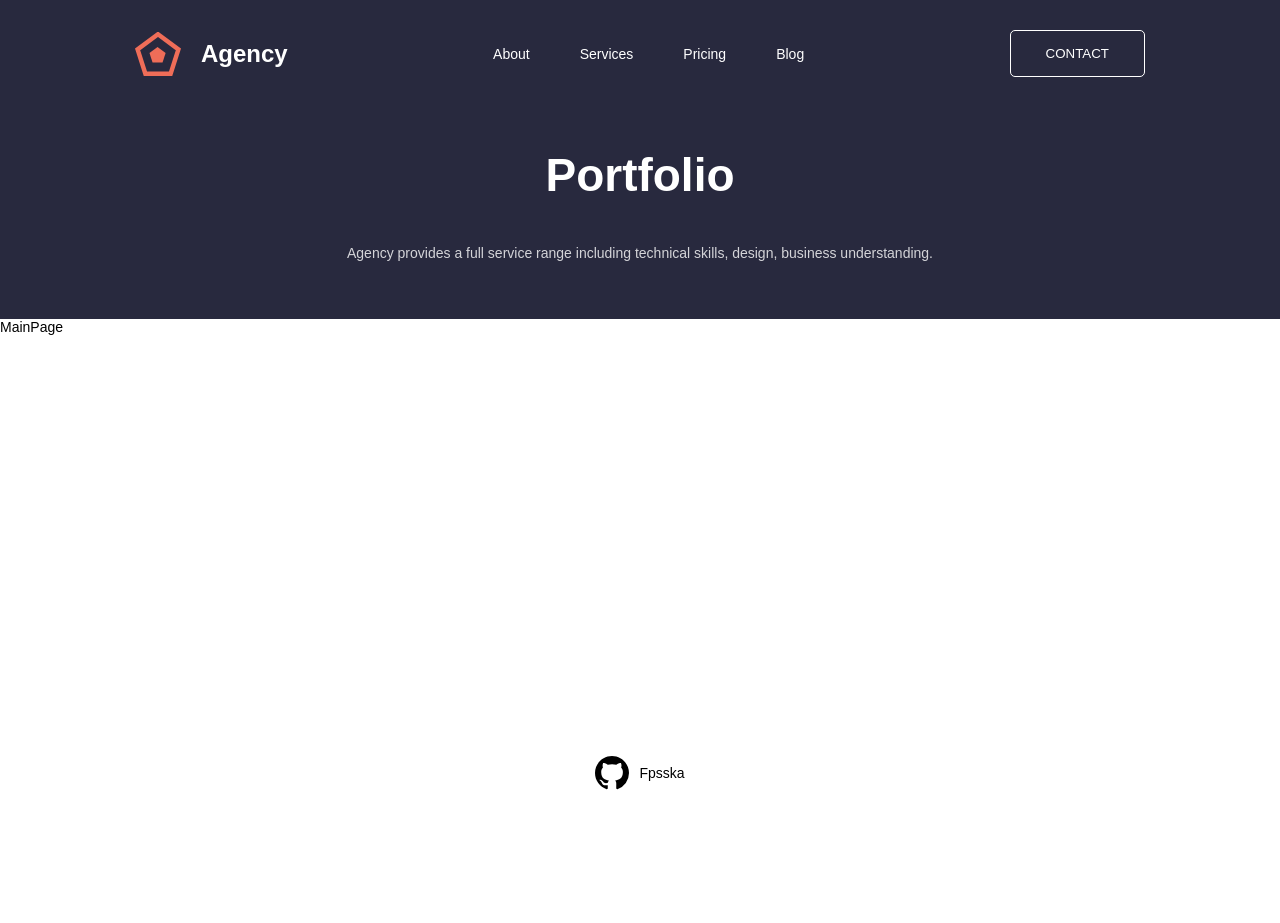
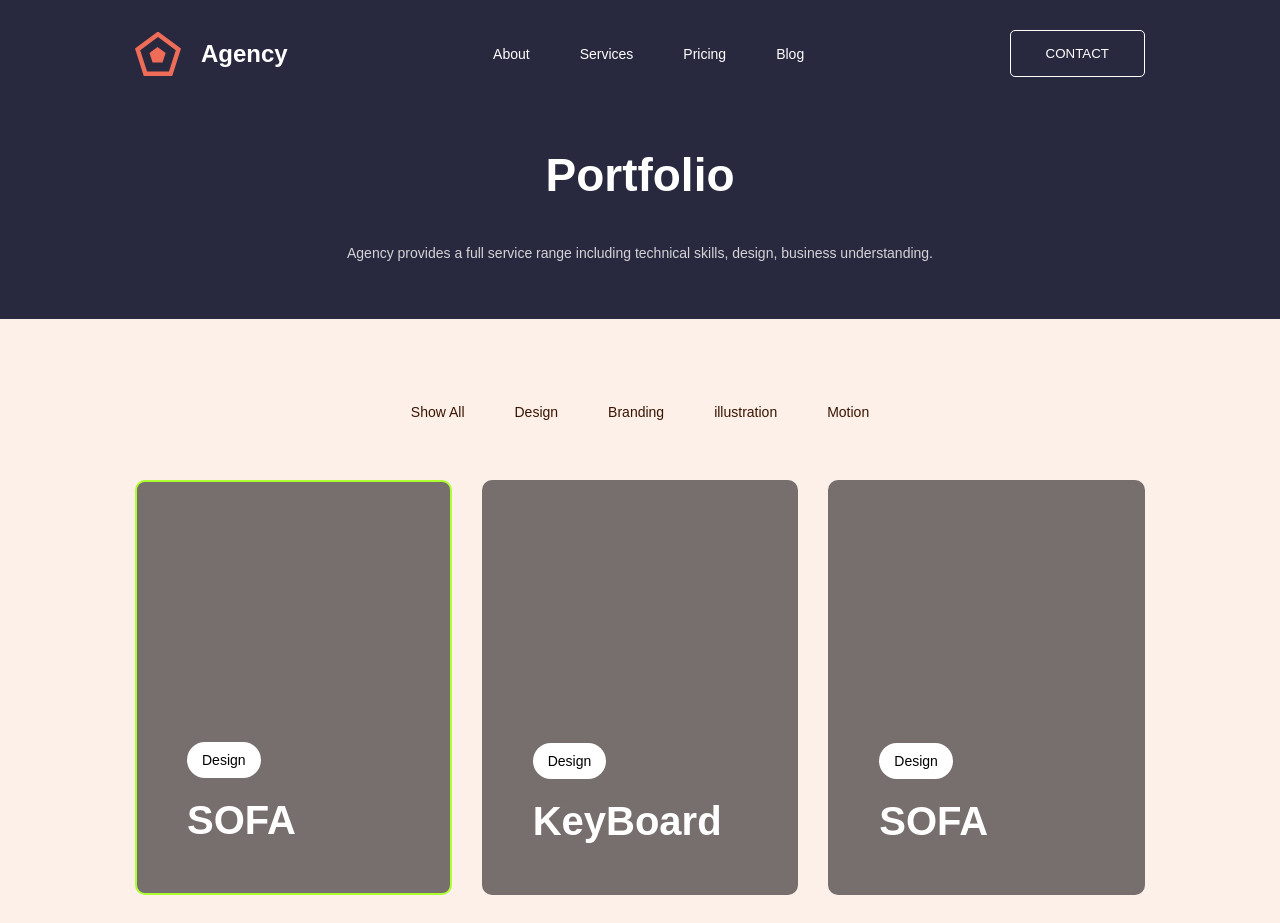
Before and after one commit to Fpsska/Agency-website, a React (Create React App) app: page / in a window 1280 px wide. Shown: the top 923 px of the page. Before the commit the page ends 800 px from the top, so only its background shows below. Built offline with nearby package versions, Linux system fonts and the light colour scheme.

Commit message:
feat: create Gallery component, use in MainPage.tsx, create HTML-structure if MainPage.tsx

```diff
--- a/src/assets/styles/_style.scss
+++ b/src/assets/styles/_style.scss
@@ -13,7 +13,6 @@ body {
     color: #000;
     margin: 0;
     padding: 0;
-    height: 100vh;
 }
 
 ul {
@@ -47,4 +46,6 @@ button {
 
 .main {
     flex: 1 0 auto;
+    padding: 0 135px;
+    background-color: #fdf0e9;
 }
--- /dev/null
+++ b/src/components/Gallery/Gallery.tsx
@@ -0,0 +1,68 @@
+import React from 'react';
+
+import './gallery.scss';
+
+// /. imports
+
+const Gallery: React.FC = () => {
+    return (
+        <div className="gallery__photos">
+            <div className="gallery__card card active">
+                <div className="card__information">
+                    <span className="card__tag">Design</span>
+                    <span className="card__name">SOFA</span>
+                </div>
+            </div>
+            <div className="gallery__card card">
+                <div className="card__information">
+                    <span className="card__tag">Design</span>
+                    <span className="card__name">KeyBoard</span>
+                </div>
+            </div>
+            <div className="gallery__card card">
+                <div className="card__information">
+                    <span className="card__tag">Design</span>
+                    <span className="card__name">SOFA</span>
+                </div>
+            </div>
+            <div className="gallery__card card">
+                <div className="card__information">
+                    <span className="card__tag">Design</span>
+                    <span className="card__name">SOFA</span>
+                </div>
+            </div>
+            <div className="gallery__card card">
+                <div className="card__information">
+                    <span className="card__tag">Design</span>
+                    <span className="card__name">SOFA</span>
+                </div>
+            </div>
+            <div className="gallery__card card">
+                <div className="card__information">
+                    <span className="card__tag">Design</span>
+                    <span className="card__name">SOFA</span>
+                </div>
+            </div>
+            <div className="gallery__card card">
+                <div className="card__information">
+                    <span className="card__tag">Design</span>
+                    <span className="card__name">SOFA</span>
+                </div>
+            </div>
+            <div className="gallery__card card">
+                <div className="card__information">
+                    <span className="card__tag">Design</span>
+                    <span className="card__name">SOFA</span>
+                </div>
+            </div>
+            <div className="gallery__card card">
+                <div className="card__information">
+                    <span className="card__tag">Design</span>
+                    <span className="card__name">SOFA</span>
+                </div>
+            </div>
+        </div>
+    );
+};
+
+export default Gallery;
--- /dev/null
+++ b/src/components/Gallery/gallery.scss
@@ -0,0 +1,66 @@
+.gallery {
+    &__wrapper {
+        display: flex;
+        flex-direction: column;
+        padding: 85px 0 70px 0;
+    }
+    &__photos {
+        display: grid;
+        grid-template-columns: repeat(3, 1fr);
+        grid-gap: 30px;
+    }
+    &__button {
+        background-color: #fff;
+        color: #391400;
+        font-weight: 900;
+        border-radius: 5px;
+        text-transform: uppercase;
+        padding: 10px 25px;
+        margin: 80px auto 0 auto;
+    }
+}
+
+.gallery__nav.nav {
+    margin: 0px 0px 60px 0;
+    justify-content: center;
+    .nav__link {
+        color: #391400;
+    }
+}
+
+.card {
+    cursor: pointer;
+    border: 1px solid transparent;
+    border-radius: 10px;
+    background-color: rgba(105, 97, 97, 0.9);
+    display: flex;
+    height: 415px;
+    position: relative;
+    &__information {
+        position: absolute;
+        bottom: 0;
+        margin: 10px 10px 50px 50px;
+        display: flex;
+        align-items: flex-start;
+        flex-direction: column;
+        color: #fff;
+        :not(:last-child) {
+            margin: 0 0 20px 0;
+        }
+    }
+    &__tag {
+        background-color: #fff;
+        border-radius: 20px;
+        color: #000;
+        font-size: 14px;
+        padding: 10px 15px;
+    }
+    &__name {
+        font-size: 40px;
+        font-weight: 600;
+    }
+}
+
+.card.active {
+    border: 2px solid greenyellow;
+}
--- a/src/components/pages/MainPage/MainPage.tsx
+++ b/src/components/pages/MainPage/MainPage.tsx
@@ -1,10 +1,50 @@
 import React from 'react';
+
+import Gallery from '../../Gallery/Gallery';
+
+import './mainPage.scss';
 
 // /. imports
 
 const MainPage: React.FC = () => {
     return (
-        <div>MainPage</div>
+        <div className="main-page">
+            <div className="main-page__wrapper">
+
+                <div className="gallery">
+
+                    <div className="gallery__wrapper">
+
+                        <nav className="gallery__nav nav">
+                            <ul className="nav__menu">
+                                <li className="nav__item">
+                                    <a className="nav__link" href="#">Show All</a>
+                                </li>
+                                <li className="nav__item">
+                                    <a className="nav__link" href="#">Design</a>
+                                </li>
+                                <li className="nav__item">
+                                    <a className="nav__link" href="#">Branding</a>
+                                </li>
+                                <li className="nav__item">
+                                    <a className="nav__link" href="#">illustration</a>
+                                </li>
+                                <li className="nav__item">
+                                    <a className="nav__link" href="#">Motion</a>
+                                </li>
+                            </ul>
+                        </nav>
+
+                        <Gallery/>
+
+                        <button className="gallery__button">Load More</button>
+
+                    </div>
+
+                </div>
+
+            </div>
+        </div>
     );
 };
 
```
Also changed, not shown: src/components/pages/MainPage/mainPage.scss (added).
